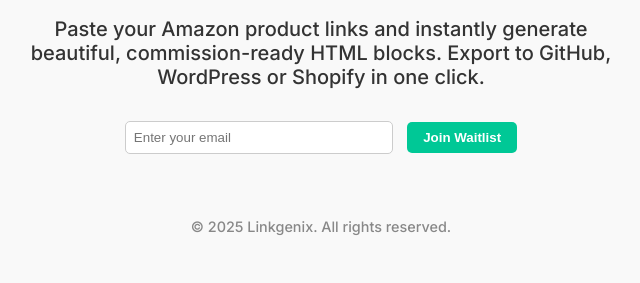
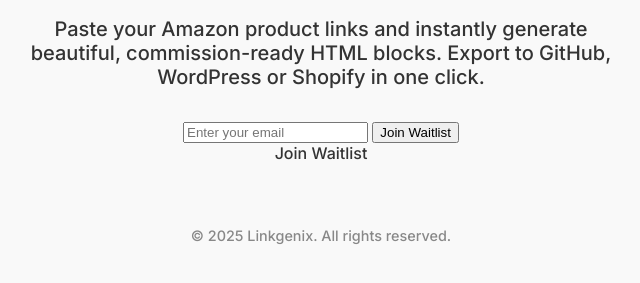
Before and after one commit to TriggerTrigger/linkgenix-landing, a plain HTML site: page index.html in a window 1280 px wide. Shown: the part 219-502 px from the top of the page, without its empty margins (319-959 px from the left). Drawn offline with Linux system fonts and the light colour scheme.

Commit message:
Update index.html

```diff
--- a/index.html
+++ b/index.html
@@ -64,8 +64,11 @@
   </p>
 
   <form name="waitlist" method="POST" data-netlify="true" action="thank-you.html">
-    <input type="email" name="email" placeholder="Enter your email" required style="padding: 0.5rem; width: 250px; border-radius: 5px; border: 1px solid #ccc;" />
-    <button type="submit" style="padding: 0.5rem 1rem; background: #00C896; color: white; border: none; border-radius: 5px; font-weight: bold; margin-left: 10px;">
+  <input type="hidden" name="form-name" value="waitlist">
+  <input type="email" name="email" placeholder="Enter your email" required />
+  <button type="submit">Join Waitlist</button>
+</form>
+
       Join Waitlist
     </button>
   </form>
```
